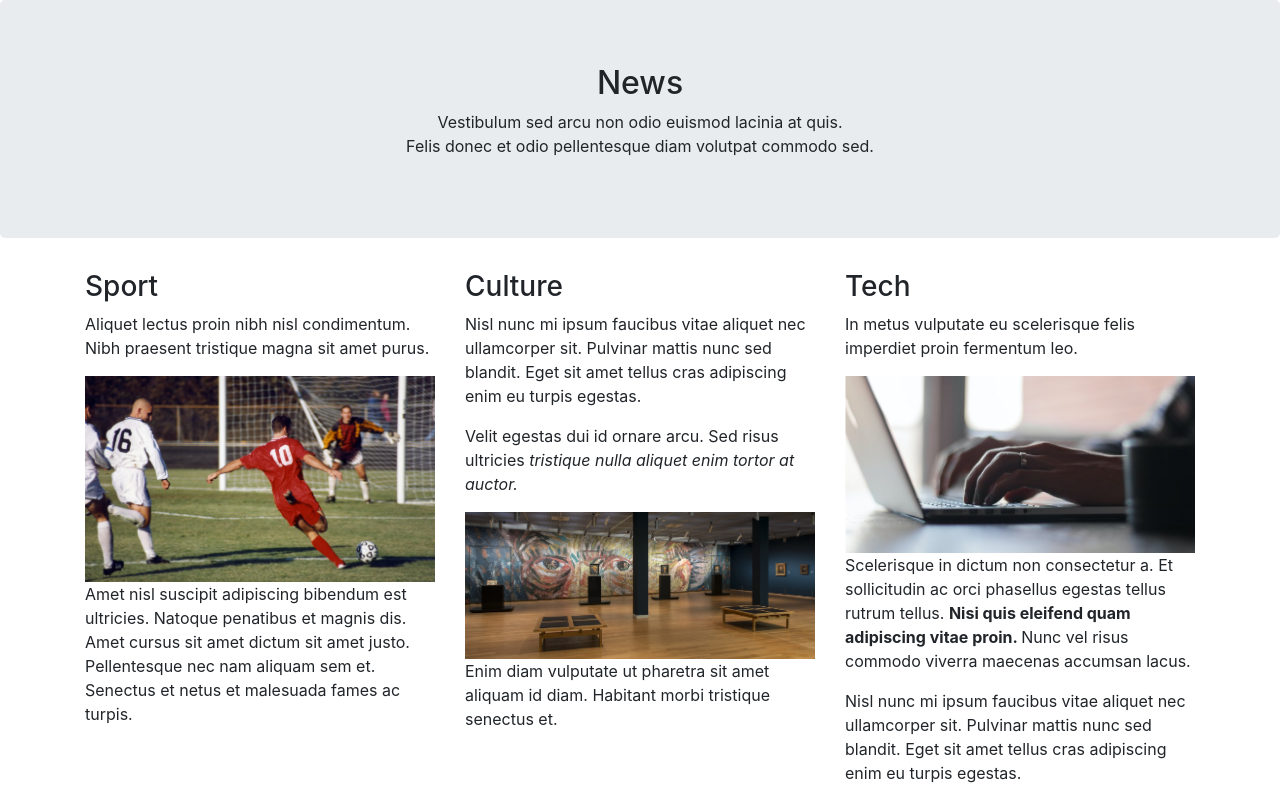
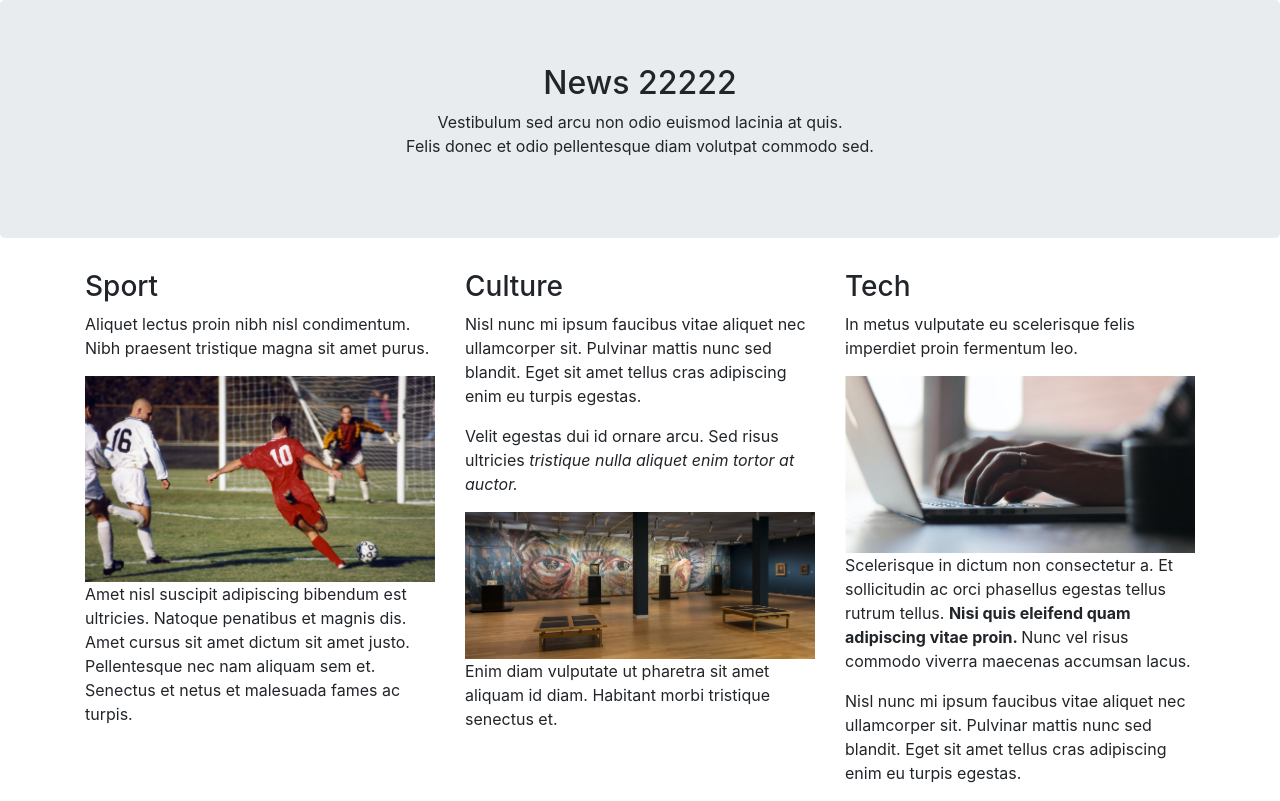
Before and after one commit to AleksMMM/delete, a plain HTML site: page index.html in a window 1280 px wide. Drawn offline with Linux system fonts and the light colour scheme.

Commit message:
Update index.html
22222

```diff
--- a/index.html
+++ b/index.html
@@ -7,7 +7,7 @@
 </head>
 <body>
 <div class="jumbotron text-center">
-  <h2>News</h2>
+  <h2>News 22222</h2>
   <p>Vestibulum sed arcu non odio euismod lacinia at quis. <br/>Felis donec et odio pellentesque diam volutpat commodo sed.</p>
 </div>
 <div class="container">
```
